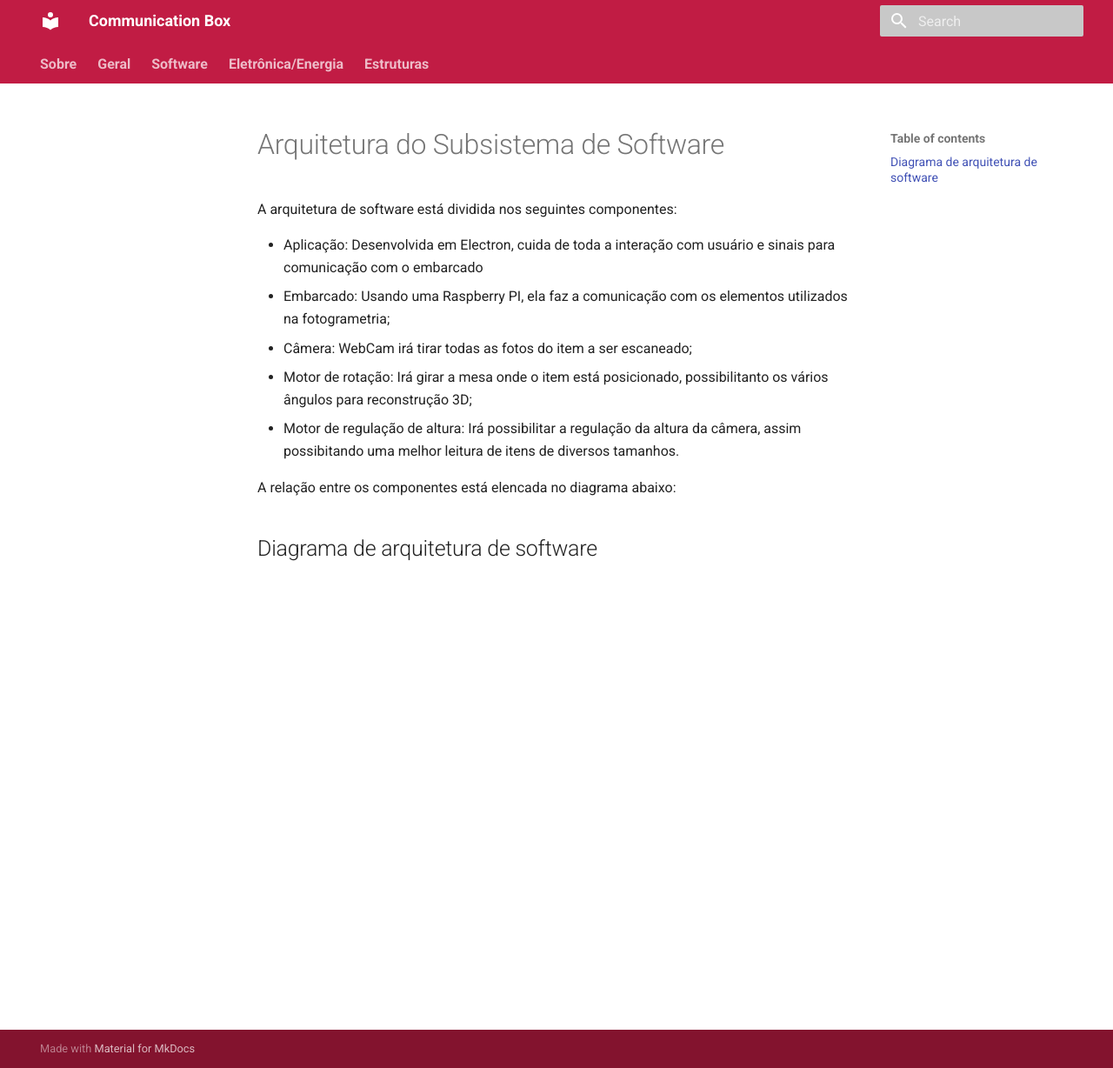
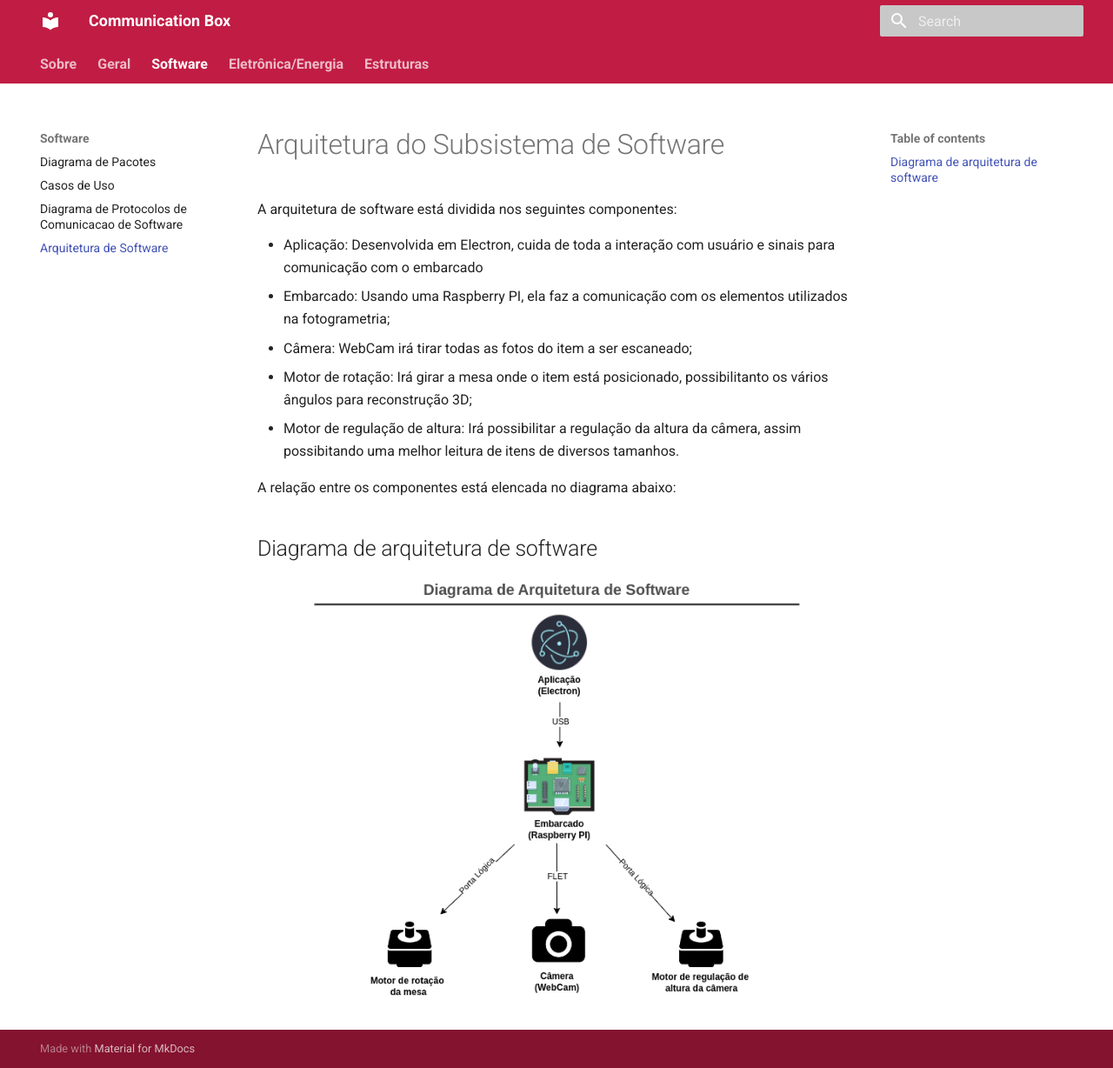
Before and after one commit to Calcioft/ScanPoint, an MkDocs documentation site: the page built from docs/software/arquitetura.md, in a window 1280 px wide and 1228 px high. Shown: the whole window at 87% size. Built offline with MkDocs 1.6.1 and Material for MkDocs 9.7.7, drawn with Linux system fonts in a browser that asks for light colours.

Commit message:
Ajustando mkdocs ref e arrumando imagem

```diff
--- a/docs/geral/arquiteturaSoftware.md
+++ b/docs/software/arquitetura.md
@@ -13,4 +13,4 @@ A relação entre os componentes está elencada no diagrama abaixo:
 
 ## Diagrama de arquitetura de software
 
-![]( /docs/assets/software/Diagrama-arquitetura-software.png)
+![](/assets/software/Diagrama-arquitetura-software.png)
--- a/mkdocs.yml
+++ b/mkdocs.yml
@@ -29,11 +29,11 @@ nav:
       - EAP: geral/eap_geral.md
       - requisitos de arquitetura: geral/requisitos-arquitetura.md
       - visao geral: geral/visaogeral.md
-
   - Software:
       - Diagrama de Pacotes: software/diagrama-de-pacotes.md
       - Casos de Uso: software/casos-de-uso.md
       - Diagrama de Protocolos de Comunicacao de Software: software/protocolos-de-comunicacao-software.md
+      - Arquitetura de Software: software/arquitetura.md
   - Eletrônica/Energia:
       - Exemplo: eletronica-energia/exemplo.md
   - Estruturas:
```
